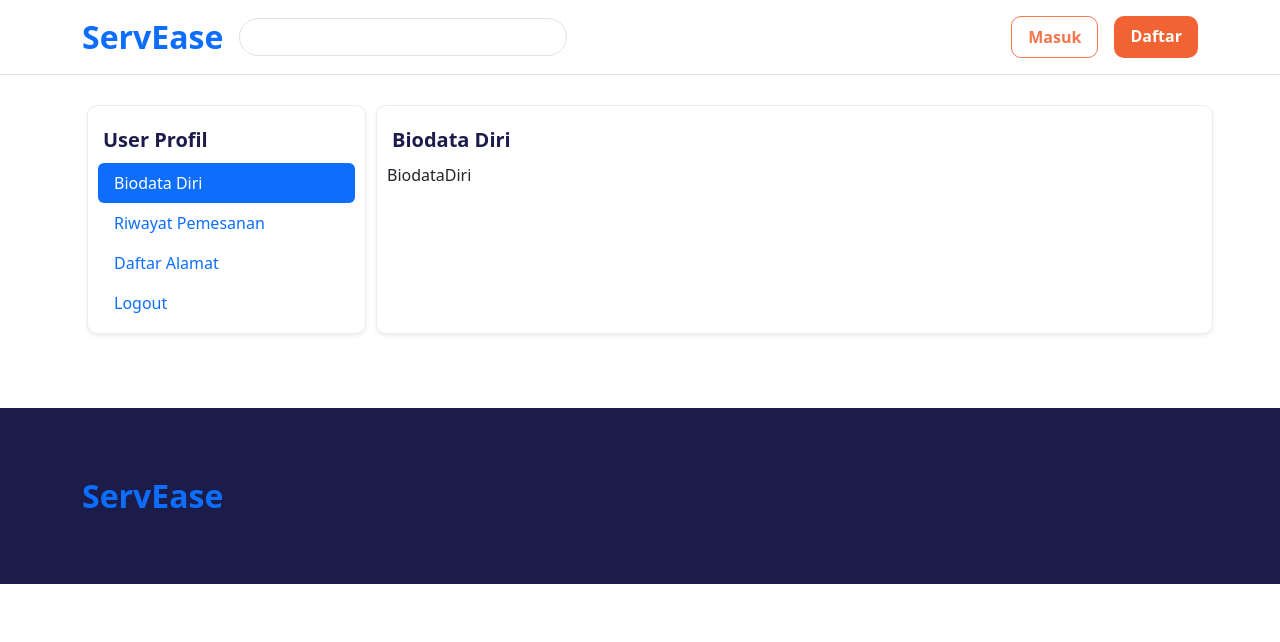
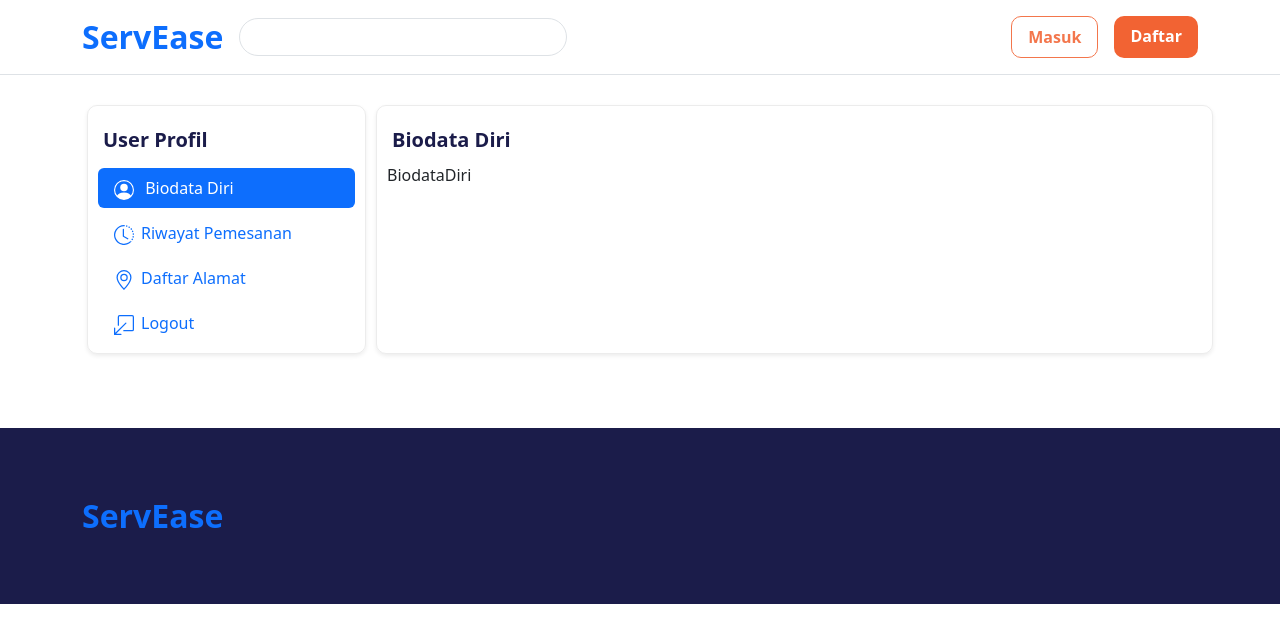
Before and after one commit to IrvanYusuf/servease, a React (Vite) app: page /profile in a window 1280 px wide. Shown: the top 642 px of the page. Built offline with nearby package versions, Linux system fonts and the light colour scheme.

Commit message:
fix navigation on profile layout

```diff
--- a/package.json
+++ b/package.json
@@ -16,6 +16,7 @@
     "prop-types": "^15.8.1",
     "react": "^18.2.0",
     "react-bootstrap": "^2.9.1",
+    "react-bootstrap-icons": "^1.10.3",
     "react-dom": "^18.2.0",
     "react-final-form": "^6.5.9",
     "react-router-dom": "^6.17.0",
--- a/src/components/organisms/Navigation.jsx
+++ b/src/components/organisms/Navigation.jsx
@@ -1,6 +1,8 @@
 import React from "react";
 import { Nav } from "react-bootstrap";
 import { useLocation } from "react-router-dom";
+import * as icon from "react-bootstrap-icons"
+import "../../styles/molecules/navigation.css"
 
 const Navigation = () => {
     const location=useLocation()
@@ -9,16 +11,16 @@ const Navigation = () => {
         <>
          <Nav variant="pills" defaultActiveKey={location.pathname} className="flex-column">
             <Nav.Item>
-              <Nav.Link href="/profile">Biodata Diri</Nav.Link>
+              <Nav.Link href="/profile"><icon.PersonCircle size={"20"} className="icon"/> Biodata Diri</Nav.Link>
             </Nav.Item>
             <Nav.Item>
-              <Nav.Link href="/profile/riwayat-pemesanan">Riwayat Pemesanan</Nav.Link>
+              <Nav.Link href="/profile/riwayat-pemesanan"><icon.ClockHistory size={"20"} className="icon"/>Riwayat Pemesanan</Nav.Link>
             </Nav.Item>
             <Nav.Item>
-              <Nav.Link href="/profile/daftar-alamat">Daftar Alamat</Nav.Link>
+              <Nav.Link href="/profile/daftar-alamat"><icon.GeoAlt size={"20"} className="icon"/>Daftar Alamat</Nav.Link>
             </Nav.Item>
             <Nav.Item>
-              <Nav.Link href="/login">Logout</Nav.Link>
+              <Nav.Link href="/login"><icon.BoxArrowDownLeft size={"20"} className="icon"/>Logout</Nav.Link>
             </Nav.Item>
           </Nav>
         </>
--- /dev/null
+++ b/src/styles/molecules/navigation.css
@@ -0,0 +1,15 @@
+.icon{
+    margin-right: 7px;
+}
+
+.nav-item{
+    margin-top:5px;
+}
+.nav-link{
+    text-decoration-color: #797979;
+}
+
+.nav-pills .nav-link.active {
+    color: #4F50E9;
+    background-color: rgba(79, 80, 233, 0.23);
+  }
```
Also changed, not shown: 1 other file (tests, documents, lock files or other folders).
